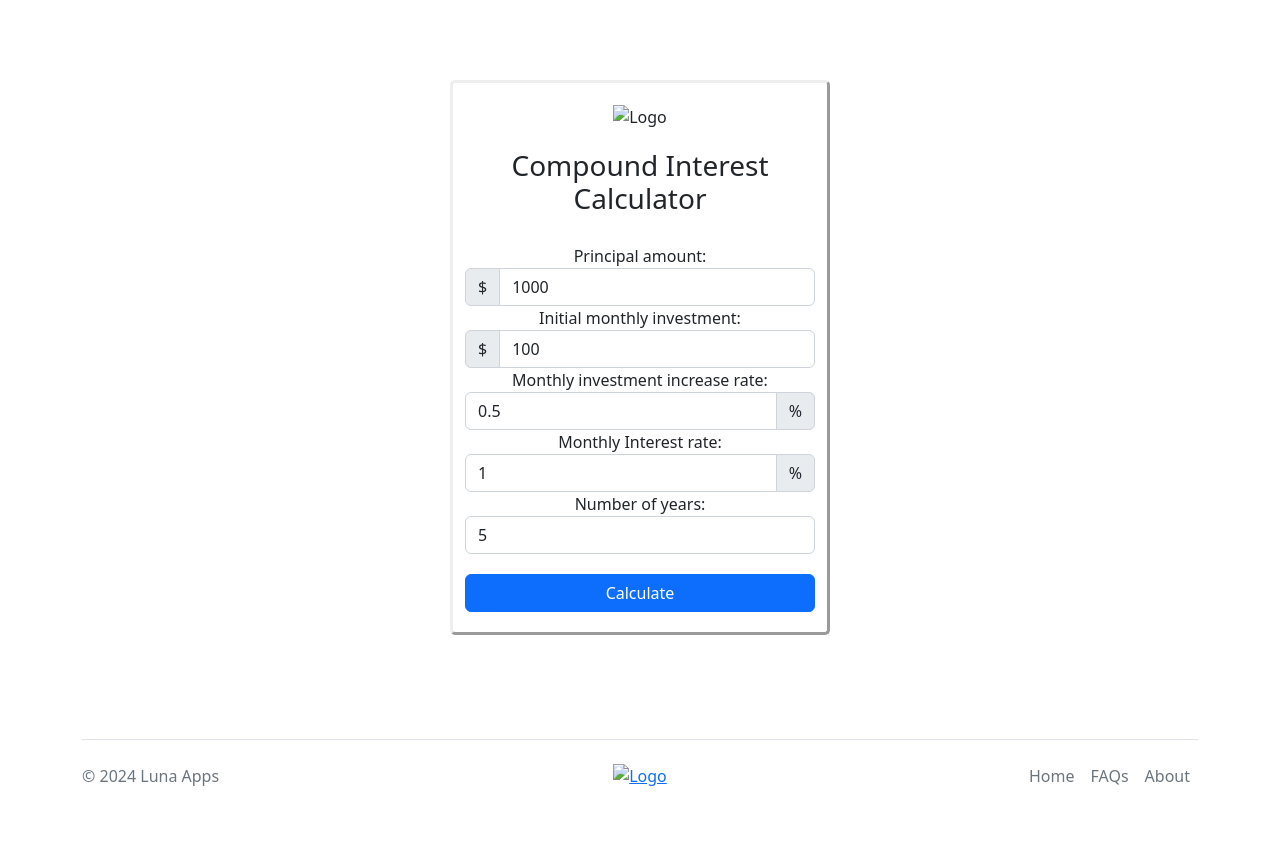
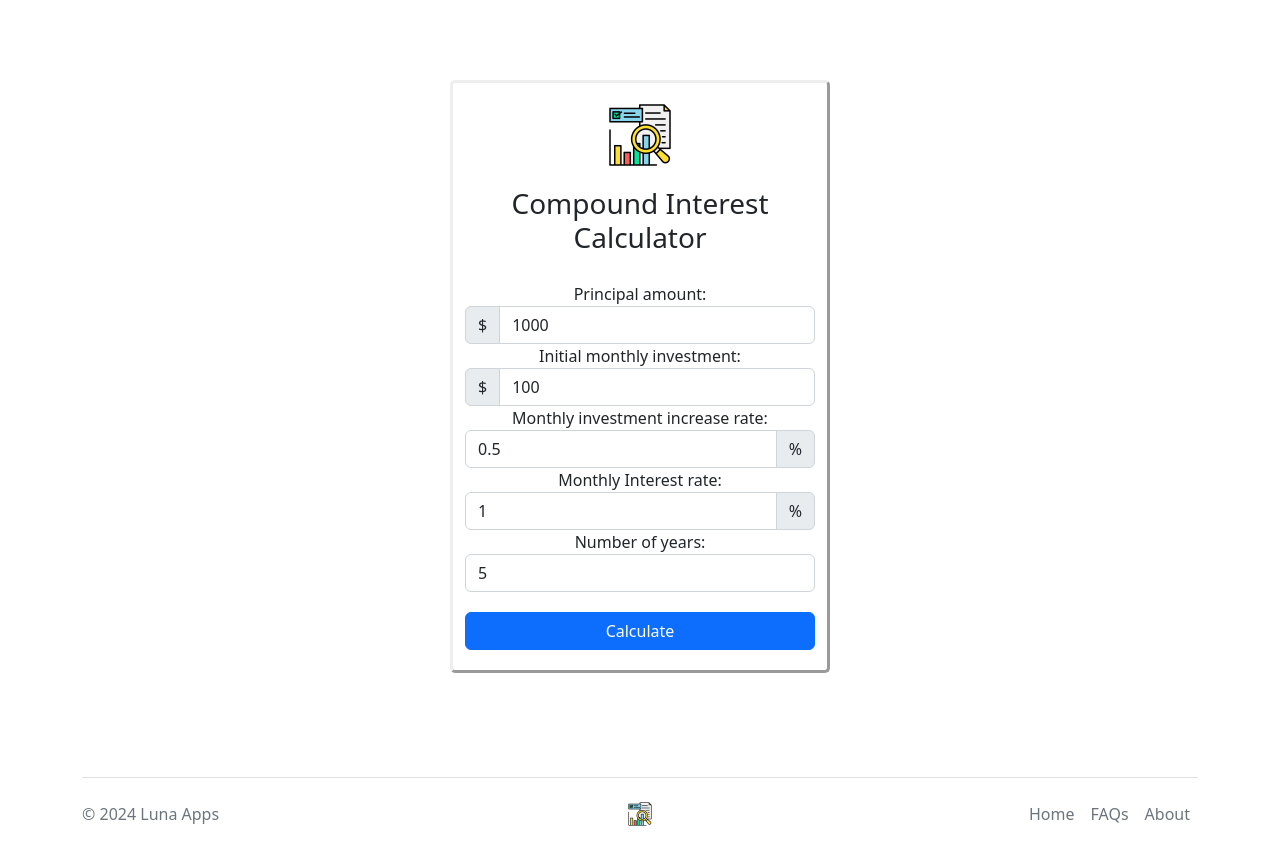
Before and after one commit to lunamateus/Interest-Calculator, a plain HTML site: page index.html in a window 1280 px wide. Before the commit the page ends 836 px from the top, so only its background shows below. Drawn offline with nearby package versions, Linux system fonts and the light colour scheme; the site is published under a folder, as on GitHub Pages, so addresses that start at the root find nothing.

Commit message:
Fixed images path

```diff
--- a/index.html
+++ b/index.html
@@ -5,14 +5,14 @@
   <meta name="viewport" content="width=device-width, initial-scale=1.0">
   <title>Compound Interest Calculator</title>
   <link rel="stylesheet" href="https://cdn.jsdelivr.net/npm/bootstrap@5.2.3/dist/css/bootstrap.min.css">
-  <link rel="icon" type="image/x-icon" href="/Images/logo-24px.png">
+  <link rel="icon" type="image/x-icon" href="Images/logo-24px.png">
   <link rel="stylesheet" href="style.css">
 </head>
 <body>
   <div class="container text-center">
     <div class="row justify-content-md-center">
       <form id="calculator-form" class="col col-md-4">
-        <image id="logo" src="/Images/logo-512px.png" alt="Logo">
+        <image id="logo" src="Images/logo-512px.png" alt="Logo">
         <h3 class="text-center">Compound Interest Calculator</h3>
         <label for="principal">Principal amount:</label>
         <div class="input-group">
@@ -52,7 +52,7 @@
       <p class="col-md-4 mb-0 text-muted">© <span id="currentYear"></span> Luna Apps</p>
 
       <a href="#" class="col-md-4 d-flex align-items-center justify-content-center">
-        <img src="/Images/logo-24px.png" alt="Logo">
+        <img src="Images/logo-24px.png" alt="Logo">
       </a>
 
       <ul class="nav col-md-4 justify-content-end">
```
